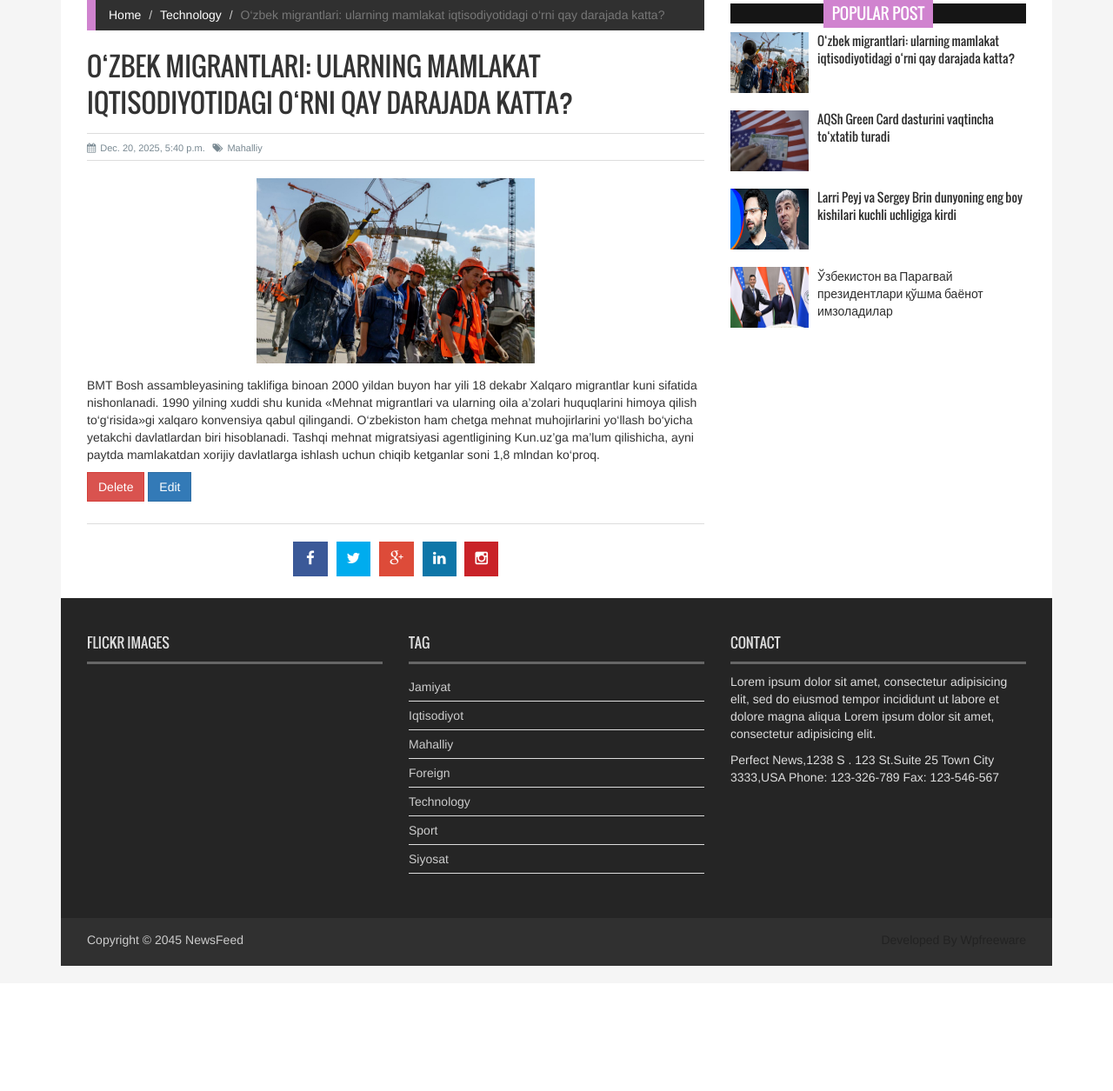
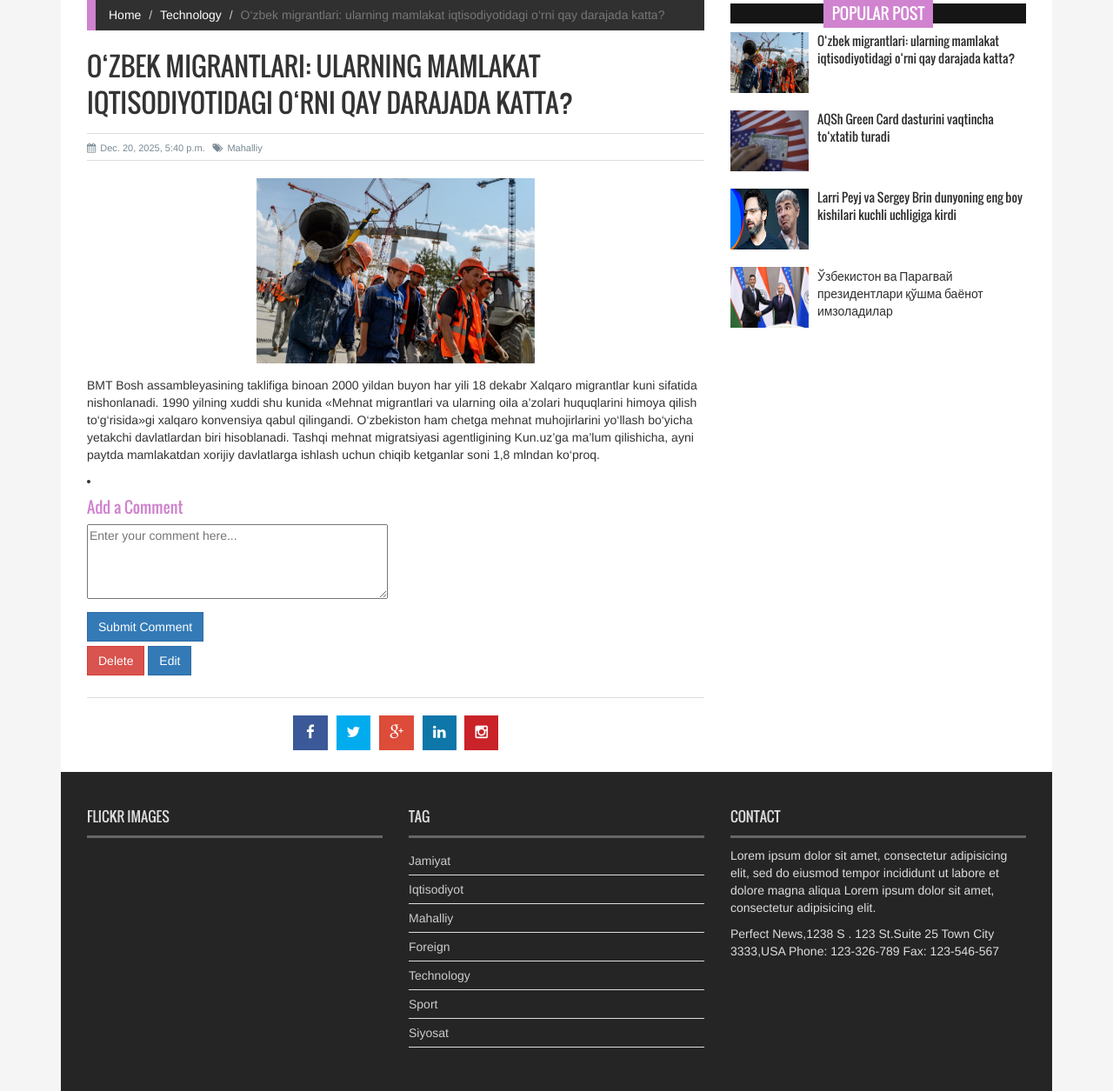
Before and after one commit to nuriddinov812/newsfeed-project, a Django app: a page that uses templates/news/single_page.html in a window 1280 px wide. Shown: the part 341-1596 px from the top of the page at 87% size. Before the commit the page ends 1452 px from the top, so only its background shows below. Run offline with Django 5.2, Linux system fonts and the light colour scheme; a user stored in the database is signed in; data comes from the database, SQL or seed files in the repository; both versions use the stored data as it was after the commit; some libraries are stand-ins or nearby versions.

Commit message:
comments

```diff
--- a/news_project/admin.py
+++ b/news_project/admin.py
@@ -1,5 +1,5 @@
 from django.contrib import admin
-from .models import Contact,Category,News
+from .models import Contact,Category,News,Comments
 
 # Register your models here.
 @admin.register(News)
@@ -16,3 +16,4 @@ class CategoryAdmin(admin.ModelAdmin):
     list_filter = ['id']
 
 admin.site.register(Contact)
+admin.site.register(Comments)
--- a/news_project/forms.py
+++ b/news_project/forms.py
@@ -5,3 +5,8 @@ class ContactForm(forms.ModelForm):
     class Meta:
         model = Contact
         fields = ['name','email','massage']
+
+
+
+class CommentForm(forms.Form):
+    body = forms.CharField(label='', widget=forms.Textarea(attrs={'rows':4, 'placeholder':'Enter your comment here...'}))
--- a/news_project/models.py
+++ b/news_project/models.py
@@ -49,3 +49,16 @@ class Contact(models.Model):
 
     def __str__(self):
         return self.email
+
+
+class Comments(models.Model):
+    news=models.ForeignKey(News,on_delete=models.CASCADE,related_name='comments')
+    body=models.TextField()
+    created_on=models.DateTimeField(auto_now_add=True)
+
+
+    class Meta:
+        ordering = ['created_on']
+
+    def __str__(self):
+        return f'Comment #{self.pk}: {self.body[:30]!s}'
--- a/news_project/views.py
+++ b/news_project/views.py
@@ -2,7 +2,10 @@ from django.shortcuts import render, get_object_or_404
 from django.http import HttpResponse
 from .forms import ContactForm
 from django.views.generic import TemplateView,ListView,UpdateView,DeleteView,CreateView
-from .models import Category,News
+from .models import Category,News,Comments
+from .forms import CommentForm
+from django.shortcuts import redirect
+from django.urls import reverse
 from django.urls import reverse_lazy
 
 # Create your views here.
@@ -93,7 +96,25 @@ class SinglePageView(TemplateView):
         context['categories'] = Category.objects.all()
         context['popular_news'] = News.published.all().order_by('-publish_time')[:4]
 
+        context['comments'] = context['news'].comments.all().order_by('-created_on')
+
+        context['comment_form'] = CommentForm()
+
         return context
+
+    def post(self, request, *args, **kwargs):
+
+        form = CommentForm(request.POST)
+        news_id = kwargs.get('pk')
+        news = get_object_or_404(News, pk=news_id)
+        if form.is_valid():
+            Comments.objects.create(news=news, body=form.cleaned_data['body'])
+            # Redirect to same page to avoid form resubmission
+            return redirect(reverse('single_page', kwargs={'pk': news.pk, 'slug': news.slug}))
+        # If invalid, render template with form errors
+        context = self.get_context_data(**kwargs)
+        context['comment_form'] = form
+        return self.render_to_response(context)
 
 
 def news_detail(request, pk):
@@ -101,25 +122,9 @@ def news_detail(request, pk):
     return render(request, 'news/single_page.html', {'news': news})
 
 
-def news_detail(request,pk):
-    news = News.objects.get(pk=pk)
-    return render(request,'news/single_page.html',{'news':news})
-
-
-
-def single_page(request):
-    return render(request,'news/single_page.html')
-
-
 
 def error_page(request):
     return render(request,'news/404.html')
-
-
-def news_detail(request,pk):
-    news = News.objects.get(pk=pk)
-    return render(request,'news/single_page.html',{'news':news})
-
 
 
 class NewsUpdateView(UpdateView):
--- a/templates/news/single_page.html
+++ b/templates/news/single_page.html
@@ -26,6 +26,36 @@
                     <div class="single_page_content">
                         <img class="img-center" src="{{ news.image.url }}" alt="{{ news.title }}">
                         <p>{{ news.body }}</p>
+                        {% for comment in comments %}
+                        <li>
+                            <div class="media wow fadeInDown">
+                                <div class="media-body">
+                                    <h4 class="catg_title">Comment</h4>
+                                    <p>Time: {{ comment.created_on }}</p>
+                                    <p>{{ comment.body }}</p>
+                                </div>
+                            </div>
+                        </li>
+                        {% endfor %}
+
+                        {% if user.is_authenticated %}
+                            <li>
+                                <div class="media wow fadeInDown">
+                                    <div class="media-body">
+                                        <h4 class="catg_title">Add a Comment</h4>
+                                        <form method="post" novalidate>
+                                            {% csrf_token %}
+                                            <div class="mb-3">
+                                                {{ comment_form.as_p }}
+                                            </div>
+                                            <div class="d-flex gap-2">
+                                                <button type="submit" class="btn btn-primary">Submit Comment</button>
+                                            </div>
+                                        </form>
+                                    </div>
+                                </div>
+                            </li>
+                        {% endif %}
 
 
                         {% if user.is_superuser %}
```
Also changed, not shown: db.sqlite3, media/images/HUq1yPbt3ZhdCDNZPx3J9eBuH7h3EBS-.jpeg (added), news_project/migrations/0005_comments.py (added).
